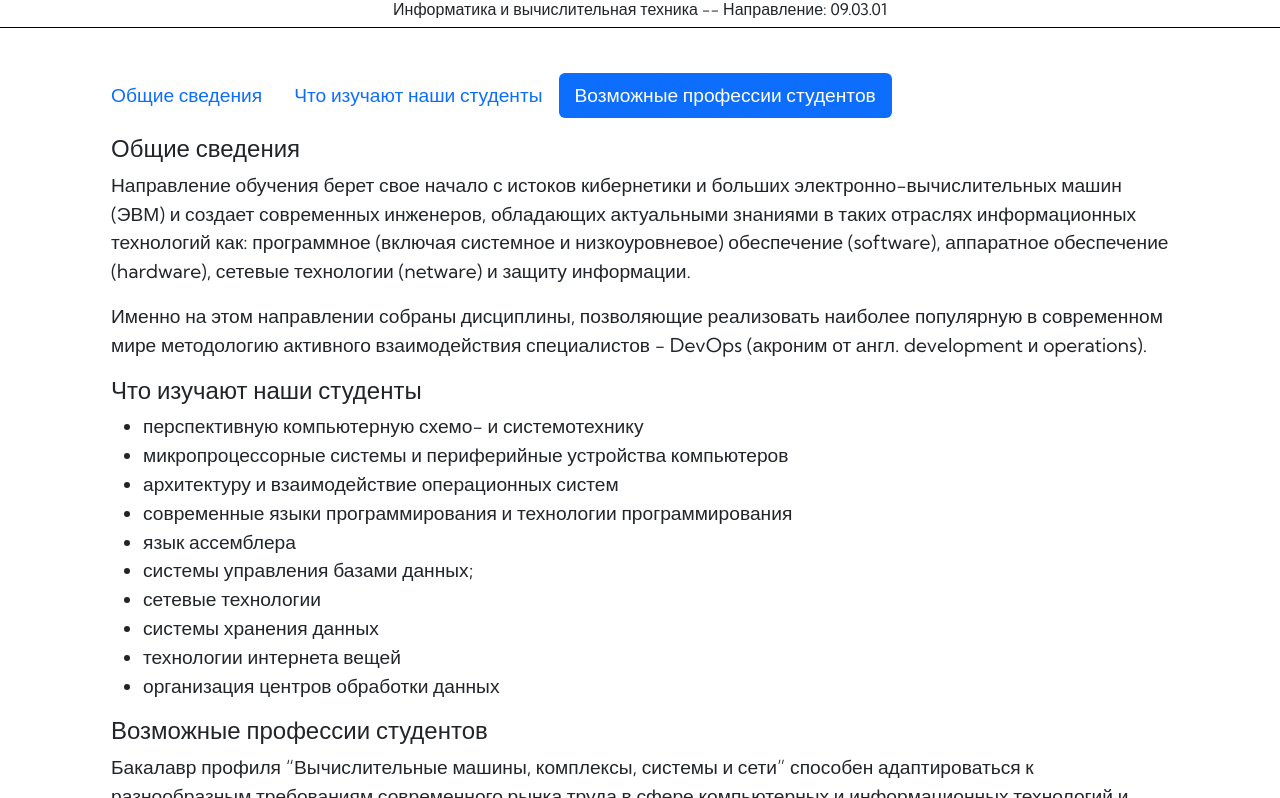
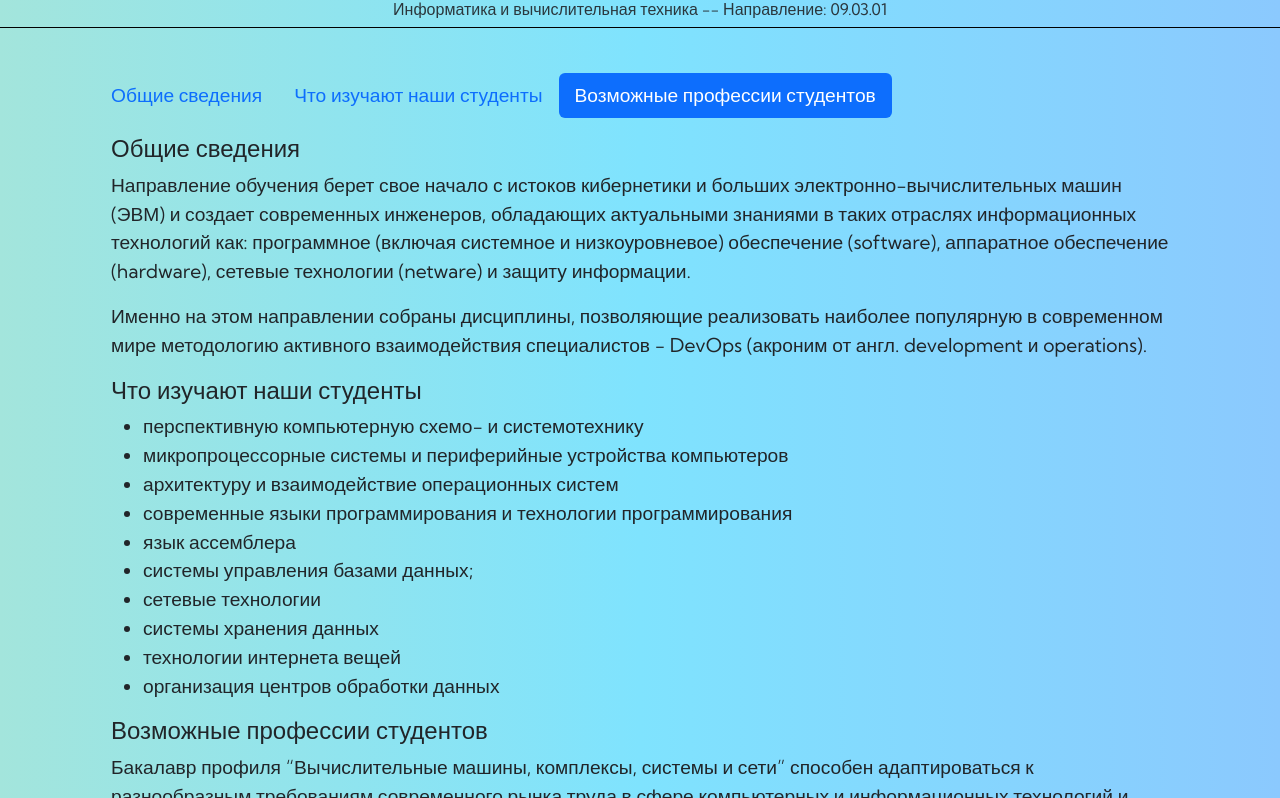
Before and after one commit to K1mvasyok/www1, a plain HTML site: page index.html in a window 1280 px wide. Shown: the part 156-954 px from the top of the page. Drawn offline with nearby package versions, Linux system fonts and the light colour scheme.

Commit message:
Add files via upload

```diff
--- a/style.css
+++ b/style.css
@@ -8,7 +8,7 @@
 
 body {
     /*background: linear-gradient(280deg, #e5c1c0,#76dae4,#a0e8bb);*/
-    background: white;
+    background: -webkit-linear-gradient(180deg, #8bc9fe,#7fe3fe,#a3e5dc);
 }
 
 .main-heading { /* HEADING */
@@ -16,13 +16,13 @@ body {
     padding-bottom: 40px;
     text-align: center;
 } .main-heading span {
-    opacity: 100%;
+    opacity: 70%;
 } .main-heading h1 {
     font-weight: bold;
 } .main-heading h2 {
     font-weight:normal;
     font-size: medium;
-    opacity: 1;
+    opacity: 0.9;
 }
 
 .accordion-sections { /* Articles block */
```
